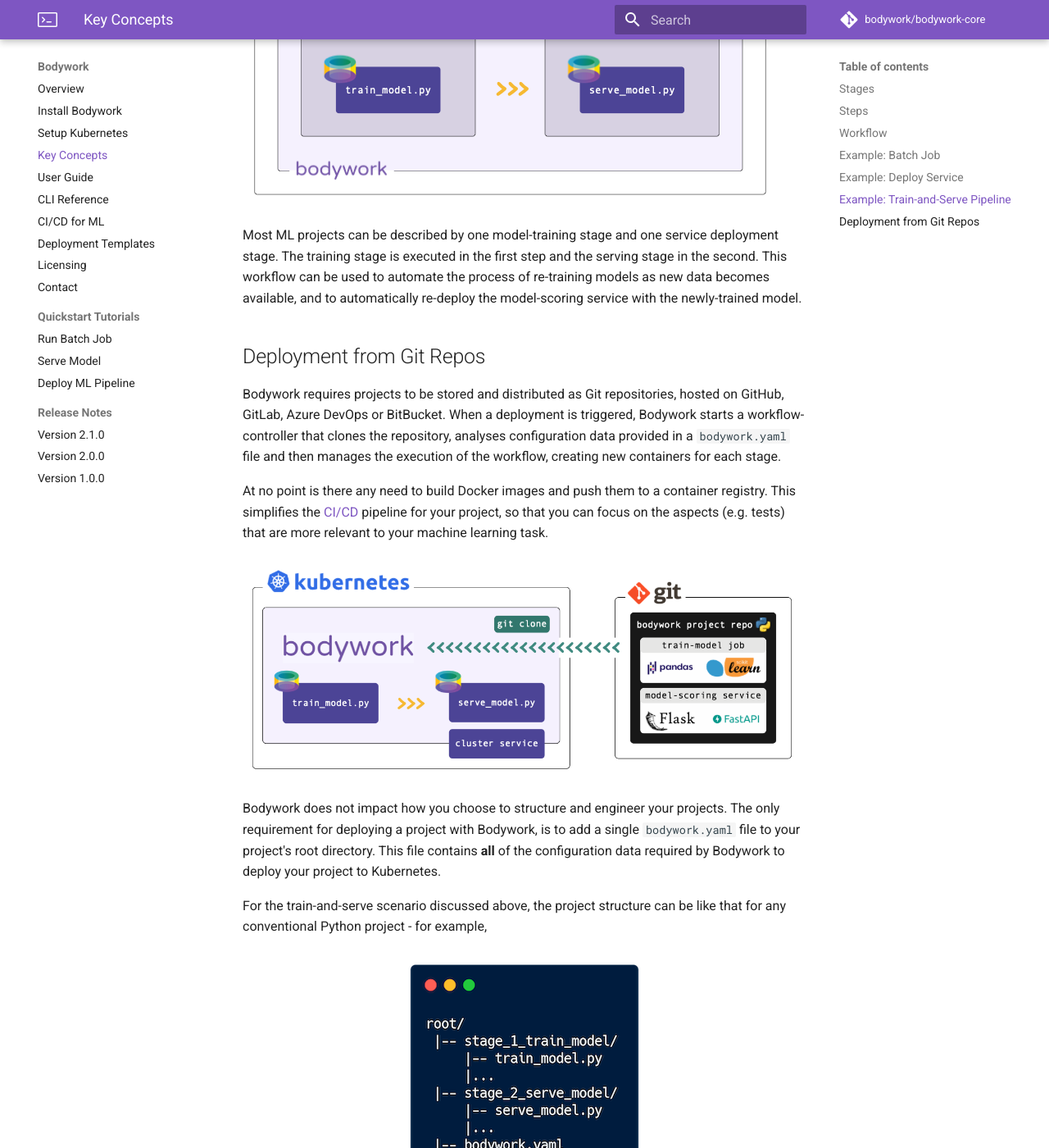
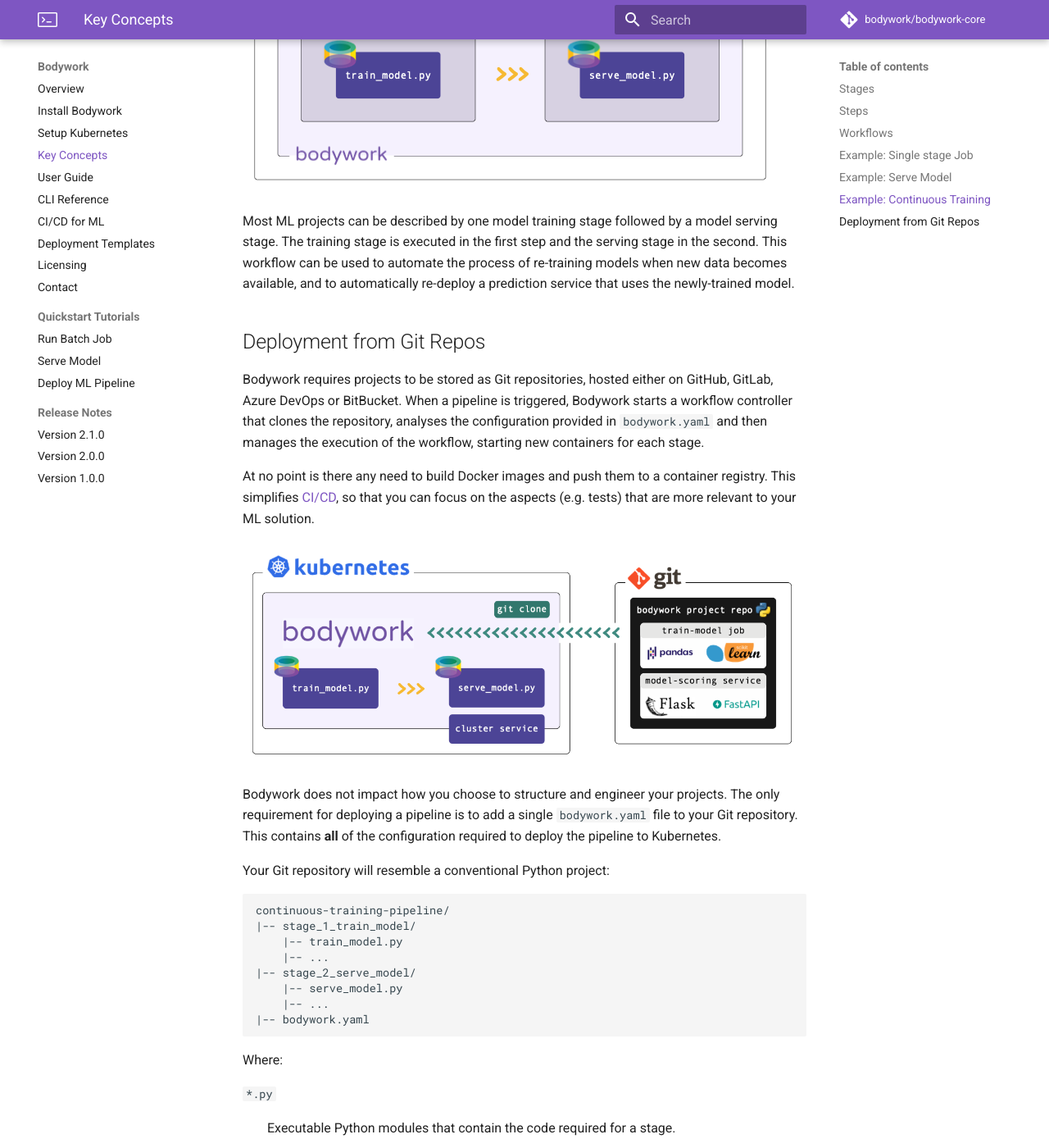
Before and after one commit to bodywork-ml/bodywork-docs, an MkDocs documentation site: the page built from docs/key_concepts.md, in a window 1280 px wide and 1400 px high, scrolled down 2846 px. Shown: the whole window at 82% size. Built offline with MkDocs 1.6.1 and Material for MkDocs 9.7.7, drawn with Linux system fonts in a browser that asks for light colours; comment, search, counter and statistics services are not loaded; some of the changed text lies outside the part shown.

Commit message:
Update key concepts

````diff
--- a/docs/key_concepts.md
+++ b/docs/key_concepts.md
@@ -4,57 +4,64 @@
 
 ## Stages
 
-Each task you want to run, such as training a model, scoring data or starting a model-scoring service, needs to be defined within an executable Python module. Each module defines a single **stage**. Bodywork will run each stage in its own pre-built [Bodywork container](https://hub.docker.com/repository/docker/bodyworkml/bodywork-core), on Kubernetes.
+A stage is an executable Python module or Jupyter notebook, executed within its own [Bodywork container](https://hub.docker.com/repository/docker/bodyworkml/bodywork-core), on Kubernetes. There are two different types of stage:
 
-There are two different types of stage that can be created:
+`Batch`
+: For executing code that performs a set of discrete tasks, such as preparing features, training models or scoring a dataset. Batch stages have a well defined end and are automatically shut-down after they have finished.
 
-`Batch Stages`
-: For executing code that performs a discrete task - e.g. preparing features, training a model or scoring a dataset. Batch stages have a well defined end and will be automatically shut-down after they have successfully completed.
+`Service`
+: For executing code that starts a long-running process, such as a [Flask](https://flask.palletsprojects.com/en/1.1.x/) app for serving predictions via HTTP. Service stages have no end and will be kept up-and-running, until they are torn-down.
 
-`Service Stages`
-: For executing code that starts a service - e.g. a [Flask](https://flask.palletsprojects.com/en/1.1.x/) application that loads a model and then exposes a REST API for model-scoring. Service stages are long-running processes with no end, that will be kept up-and-running until they are deleted.
+Each stage can be configured with its own set of Python requirements (pip-installed prior to execution), secrets (injected as environment variables), and runtime arguments.
 
 ## Steps
 
-A **step** is a collection of one or more stages that can be running at the same time (concurrently). For example, when training multiple models in parallel or starting multiple services at once. Stages that should only be executed after another stage has finished, should be placed in different steps, in the correct order.
+A **step** is a collection of one or more stages that can be run concurrently, such as training multiple models in parallel. Stages that must be executed only after another stage has finished, should be placed in consecutive steps.
 
-## Workflow
+## Workflows
 
-A **workflow** is an ordered collection of one or more steps, that are executed sequentially, where the next step is only executed after all of the stages in the previous step have completed successfully. A workflow can be represented as a [Directed Acyclic Graph (DAG)](https://en.wikipedia.org/wiki/Directed_acyclic_graph).
+A **workflow** is an ordered collection of one or more steps, that are executed sequentially. A step is only executed after all of the stages in the previous step have completed successfully. A workflow can be represented as a [Directed Acyclic Graph (DAG)](https://en.wikipedia.org/wiki/Directed_acyclic_graph) and will form the basis of all your pipelines.
 
-## Example: Batch Job
+## Example: Single stage Job
 
 ![batch stage](images/batch_stage.png)
 
-Workflows need not be complex and often all that's required is for a simple batch job to be executed - for example, to score a dataset using a pre-trained model. Bodywork handles this scenario as a workflow consisting of a single batch stage, running within a single step.
+Very often we just need to schedule a simple batch job. Bodywork handles this scenario as a workflow consisting of a single batch stage, running within a single step.
 
-## Example: Deploy Service
+## Example: Serve Model
 
 ![service stage](images/service_stage.png)
 
-Sometimes models are trained off-line, or on external platforms, and all that's required is to deploy a service that exposes them. Bodywork handles this scenario as a workflow consisting of a single service stage, running within a single step.
+Sometimes models are trained off-line, or on external platforms, and all that's required is to deploy a service that exposes it via HTTP. Bodywork handles this scenario as a workflow consisting of a single service stage, running within a single step.
 
-## Example: Train-and-Serve Pipeline
+## Example: Continuous Training
 
 ![train-and-serve ML pipeline](images/train_and_serve.png)
 
-Most ML projects can be described by one model-training stage and one service deployment stage. The training stage is executed in the first step and the serving stage in the second. This workflow can be used to automate the process of re-training models as new data becomes available, and to automatically re-deploy the model-scoring service with the newly-trained model.
+Most ML projects can be described by one model training stage followed by a model serving stage. The training stage is executed in the first step and the serving stage in the second. This workflow can be used to automate the process of re-training models when new data becomes available, and to automatically re-deploy a prediction service that uses the newly-trained model.
 
 ## Deployment from Git Repos
 
-Bodywork requires projects to be stored and distributed as Git repositories, hosted on GitHub, GitLab, Azure DevOps or BitBucket. When a deployment is triggered, Bodywork starts a workflow-controller that clones the repository, analyses configuration data provided in a `bodywork.yaml` file and then manages the execution of the workflow, creating new containers for each stage.
+Bodywork requires projects to be stored as Git repositories, hosted either on GitHub, GitLab, Azure DevOps or BitBucket. When a pipeline is triggered, Bodywork starts a workflow controller that clones the repository, analyses the configuration provided in `bodywork.yaml` and then manages the execution of the workflow, starting new containers for each stage.
 
-At no point is there any need to build Docker images and push them to a container registry. This simplifies the [CI/CD](https://en.wikipedia.org/wiki/CI/CD) pipeline for your project, so that you can focus on the aspects (e.g. tests) that are more relevant to your machine learning task.
+At no point is there any need to build Docker images and push them to a container registry. This simplifies [CI/CD](https://en.wikipedia.org/wiki/CI/CD), so that you can focus on the aspects (e.g. tests) that are more relevant to your ML solution.
 
 ![ML pipeline deployment](images/ml_pipeline.png)
 
-Bodywork does not impact how you choose to structure and engineer your projects. The only requirement for deploying a project with Bodywork, is to add a single `bodywork.yaml` file to your project's root directory. This file contains **all** of the configuration data required by Bodywork to deploy your project to Kubernetes.
+Bodywork does not impact how you choose to structure and engineer your projects. The only requirement for deploying a pipeline is to add a single `bodywork.yaml` file to your Git repository. This contains **all** of the configuration required to deploy the pipeline to Kubernetes.
 
-For the train-and-serve scenario discussed above, the project structure can be like that for any conventional Python project - for example,
+Your Git repository will resemble a conventional Python project:
 
-<div align="center">
-<img src="../images/project_structure.png" alt="Git project structure">
-</div>
+```text
+continuous-training-pipeline/
+|-- stage_1_train_model/
+    |-- train_model.py
+    |-- ...
+|-- stage_2_serve_model/
+    |-- serve_model.py
+    |-- ...
+|-- bodywork.yaml
+```
 
 Where:
 
@@ -62,11 +69,16 @@ Where:
 : Executable Python modules that contain the code required for a stage.
 
 `bodywork.yaml`
-: Bodywork configuration data - for example, which Python module to use for each stage, external Python packages that need to be installed, arguments to pass to modules, secret credentials, the workflow DAG, etc. These are covered in detail, in the [user guide](user_guide.md).
+: Contains configuration data, such as which Python module to use for each stage, external Python packages that need to be installed, arguments to pass to modules, secret credentials, the workflow DAG, etc. These are covered in detail, in the [user guide](user_guide.md).
 
 This project can then be configured to run on a schedule with one command,
 
-![schedule ML deployments](images/key_concept_schedule_cli.png)
+```text
+$ bodywork create cronjob "https://github.com/acme/my-ml-pipeline" "master"\
+    --schedule="* 0 * * *"\
+    --name="midnight-run"\
+    --retries=2
+```
 
 !!! info "Working with private Git repositories"
     The example above assumes the Git repository is public - for more information on working with private repositories, please see [here](user_guide.md#working-with-private-git-repositories-using-ssh).
````
Also changed, not shown: docs/installation.md (+1 -1 lines), README.md (line endings or trailing spaces), docs/images/key_concept_schedule_cli.png (deleted), docs/images/project_structure.png (deleted).
